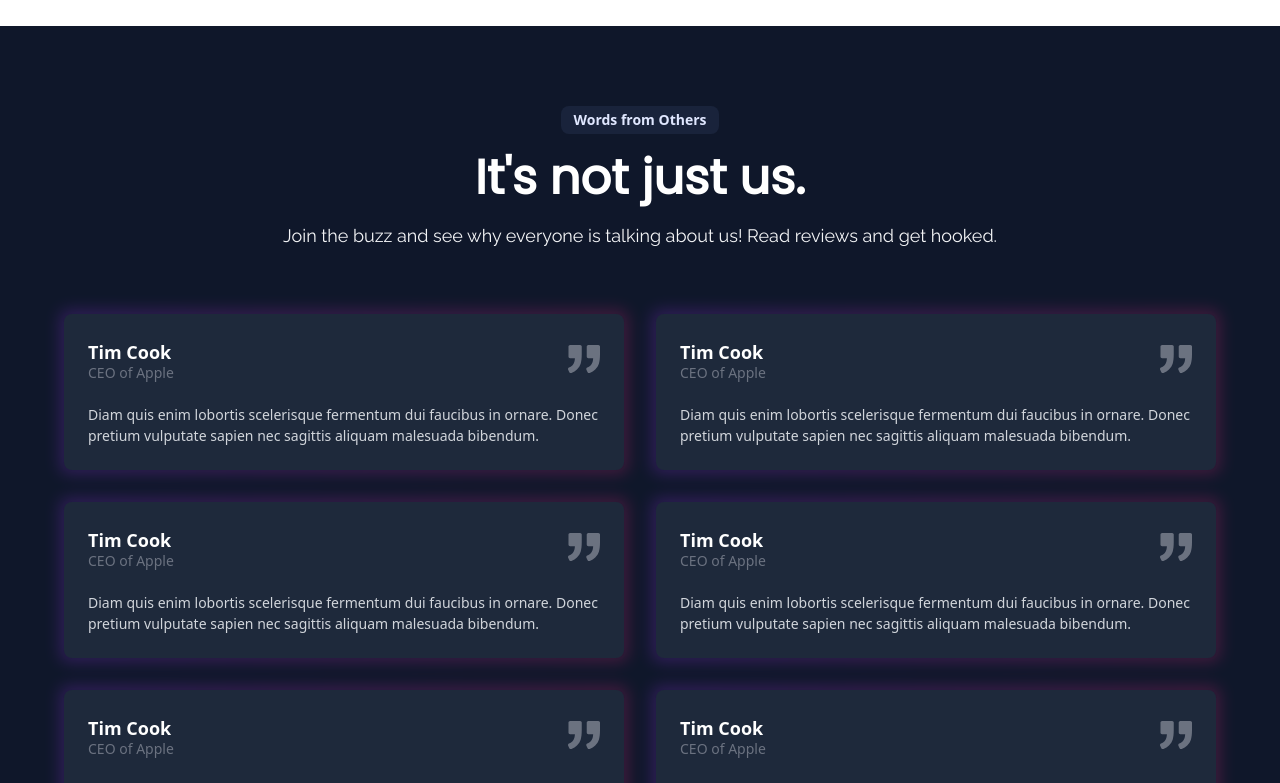
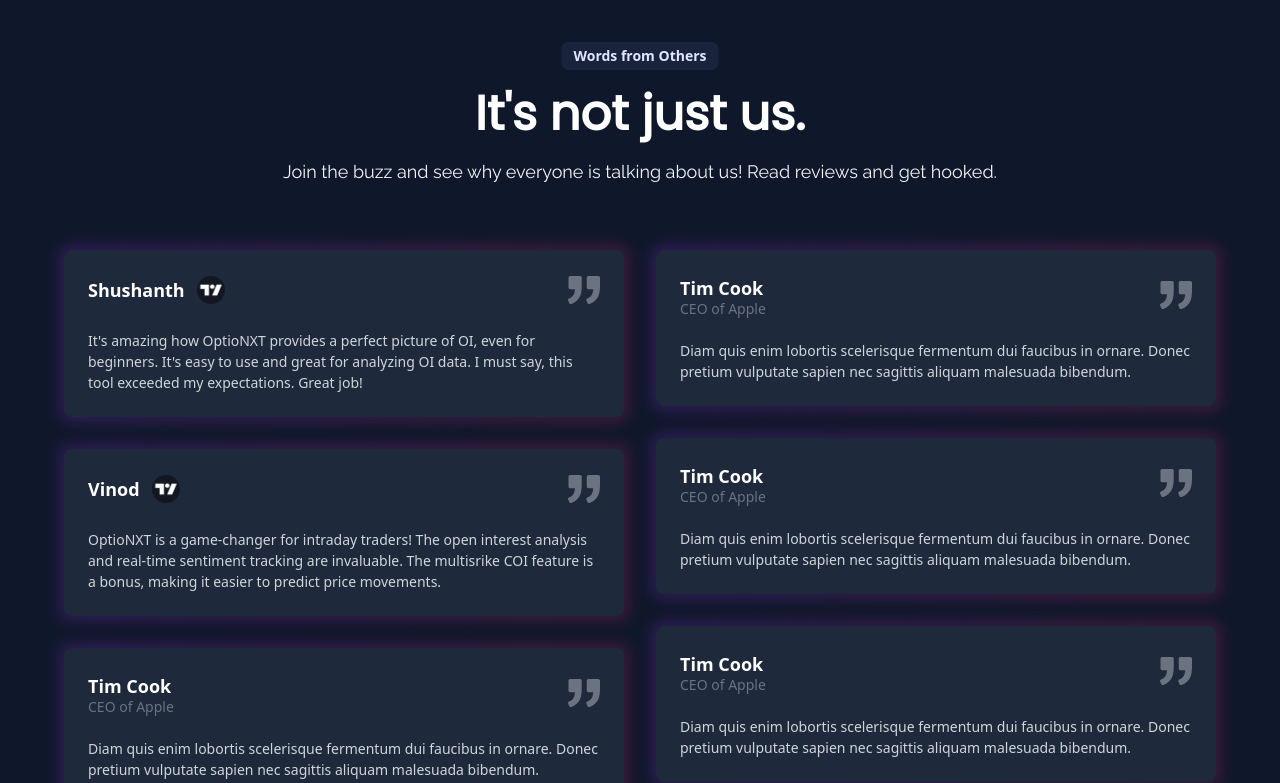
Before and after one commit to Codensity30/OptioNEX-initial, a React (Create React App) app in the folder optionex/: page / in a window 1280 px wide. Shown: the part 2000-2783 px from the top of the page. Built offline with nearby package versions, Linux system fonts and the light colour scheme.

Commit message:
theme saving along with 2 reviews

```diff
--- a/optionex/src/components/LandingPage_Components/FeatureSection.jsx
+++ b/optionex/src/components/LandingPage_Components/FeatureSection.jsx
@@ -16,7 +16,7 @@
           </span>{" "}
           highlights
         </h2>
-        <div className="w-11/12 md:w-2/3 lg:w-1/2 pt-5 pb-11 font-Raleway text-slate-500 mx-auto">
+        <div className="w-11/12 md:w-2/3 lg:w-1/2 pt-5 pb-11 text-sm md:text-md font-Raleway text-slate-500 mx-auto">
           Embark on a modern trading odyssey with OptioNXT, your all-inclusive
           destination for navigating today's markets. behold the spotlight on
           three key features, merely a glimpse of the abundant treasures that
--- a/optionex/src/components/LandingPage_Components/Footer.jsx
+++ b/optionex/src/components/LandingPage_Components/Footer.jsx
@@ -33,6 +33,13 @@
                   <img
                     src={require("../../images/twitter.png")}
                     alt="Twitter icon"
+                    className="object-contain rounded-full"
+                  />
+                </button>
+                <button className="bg-slate-100  shadow-lg font-normal h-10 w-10 p-2 items-center justify-center align-center rounded-full outline-none focus:outline-none mr-2">
+                  <img
+                    src={require("../../images/discord.png")}
+                    alt="Discord icon"
                     className="object-contain rounded-full"
                   />
                 </button>
--- a/optionex/src/components/LandingPage_Components/HeroSection.jsx
+++ b/optionex/src/components/LandingPage_Components/HeroSection.jsx
@@ -36,14 +36,14 @@
             </div>
           </div>
           <div className="text-center">
-            <h1 className="text-4xl font-bold tracking-tight text-gray-900 sm:text-6xl font-Raleway">
+            <h1 className="text-4xl font-bold tracking-tight text-gray-900 font-Raleway">
               Elevate your trading to a whole new{" "}
               <span className="bg-clip-text text-transparent bg-gradient-to-br from-sky-500 to-teal-500">
                 NXT
               </span>{" "}
               level
             </h1>
-            <p className="mt-6 text-lg leading-8 text-gray-600 font-Raleway">
+            <p className="mt-6 text-sm md:text-lg leading-5 text-gray-600 font-Raleway">
               Empower your market journey: Unveil an exceptional indicator that
               rhythms and swirls in harmony with the ebb and flow of financial
               tides, giving you the unmatched edge you seek
--- a/optionex/src/components/LandingPage_Components/Testimonals.jsx
+++ b/optionex/src/components/LandingPage_Components/Testimonals.jsx
@@ -31,10 +31,23 @@
                   <div className="relative p-6 space-y-6 leading-none rounded-lg bg-slate-800 ring-1 ring-gray-900/5">
                     <div className="flex items-center justify-between">
                       <div>
-                        <h3 className="text-lg font-semibold text-white">
-                          Tim Cook
-                        </h3>
-                        <p className="text-gray-500 text-md">CEO of Apple</p>
+                        <div className="flex gap-3 items-center">
+                          <h3 className="text-lg font-semibold text-white">
+                            Shushanth
+                          </h3>
+                          <a
+                            href="https://in.tradingview.com/u/shushanthk989/"
+                            rel="noreferrer"
+                            target="_blank"
+                            className="w-7 h-7"
+                          >
+                            <img
+                              src={require("../../images/tradingview.png")}
+                              alt="Trading View icon"
+                              className="object-contain rounded-full"
+                            />
+                          </a>
+                        </div>
                       </div>
                       <svg
                         xmlns="http://www.w3.org/2000/svg"
@@ -46,9 +59,10 @@
                       </svg>
                     </div>
                     <p className="leading-normal text-gray-300 text-md">
-                      Diam quis enim lobortis scelerisque fermentum dui faucibus
-                      in ornare. Donec pretium vulputate sapien nec sagittis
-                      aliquam malesuada bibendum.
+                      It's amazing how OptioNXT provides a perfect picture of
+                      OI, even for beginners. It's easy to use and great for
+                      analyzing OI data. I must say, this tool exceeded my
+                      expectations. Great job!
                     </p>
                   </div>
                 </div>
@@ -59,11 +73,22 @@
 
                   <div className="relative p-6 space-y-6 leading-none rounded-lg bg-slate-800 ring-1 ring-gray-900/5">
                     <div className="flex items-center justify-between">
-                      <div>
+                      <div className="flex gap-3 items-center">
                         <h3 className="text-lg font-semibold text-white">
-                          Tim Cook
+                          Vinod
                         </h3>
-                        <p className="text-gray-500 text-md">CEO of Apple</p>
+                        <a
+                          href="https://in.tradingview.com/u/vinodtawar24/"
+                          rel="noreferrer"
+                          target="_blank"
+                          className="w-7 h-7"
+                        >
+                          <img
+                            src={require("../../images/tradingview.png")}
+                            alt="Trading View icon"
+                            className="object-contain rounded-full"
+                          />
+                        </a>
                       </div>
                       <svg
                         xmlns="http://www.w3.org/2000/svg"
@@ -75,9 +100,10 @@
                       </svg>
                     </div>
                     <p className="leading-normal text-gray-300 text-md">
-                      Diam quis enim lobortis scelerisque fermentum dui faucibus
-                      in ornare. Donec pretium vulputate sapien nec sagittis
-                      aliquam malesuada bibendum.
+                      OptioNXT is a game-changer for intraday traders! The open
+                      interest analysis and real-time sentiment tracking are
+                      invaluable. The multisrike COI feature is a bonus, making
+                      it easier to predict price movements.
                     </p>
                   </div>
                 </div>
--- a/optionex/src/components/Terminal.jsx
+++ b/optionex/src/components/Terminal.jsx
@@ -10,7 +10,12 @@
   const [symbol, setSymbol] = useState("NIFTY");
   const [expiryDate, setExpiry] = useState("current");
   const [currentExpiry, setCurrentExpiry] = useState("current");
-  const [mode, setMode] = useState("dark");
+  const [mode, setMode] = useState(getTheme);
+
+  function getTheme() {
+    let storedTheme = localStorage.getItem("theme"); // Attempt to get theme from local storage
+    return storedTheme ? storedTheme : "dark";
+  }
 
   function handleSymbolChange(e, newValue) {
     if (newValue != null) {
@@ -30,8 +35,13 @@
   }
 
   function handleModeChange() {
-    if (mode === "light") setMode("dark");
-    else setMode("light");
+    if (mode === "light") {
+      localStorage.setItem("theme", "dark");
+      setMode("dark");
+    } else {
+      localStorage.setItem("theme", "light");
+      setMode("light");
+    }
   }
 
   const theme = createTheme({
```
Also changed, not shown: optionex/src/images/discord.png (added).
